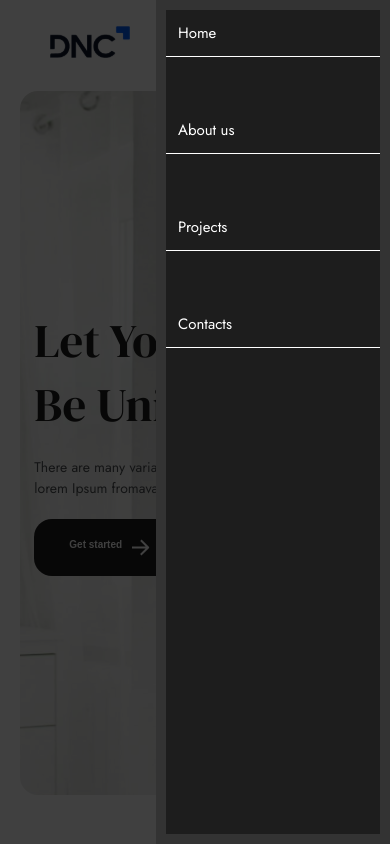
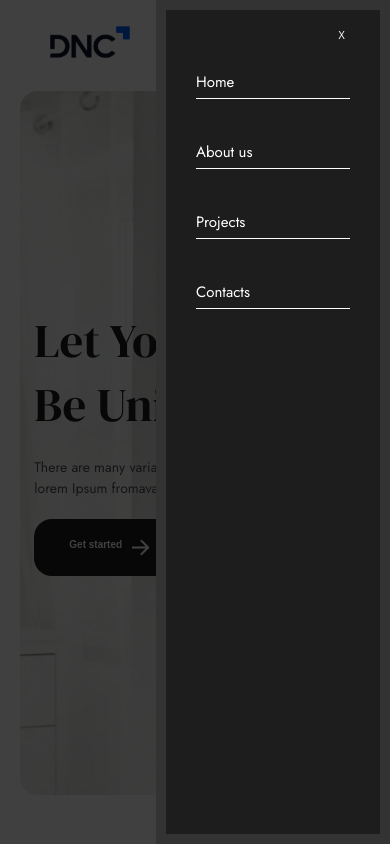
Before and after one commit to hashiraofcode/aprendendoReact, a React (Vite) app in the folder dnc-arq-valmir-neto/: page / in a window 390 px wide. Both pictures are taken after a click on the button "Menu". Shown: the top 844 px of the page. Built offline with nearby package versions, Linux system fonts and the light colour scheme.

Commit message:
ajuste no menu e no close button

```diff
--- a/dnc-arq-valmir-neto/src/components/Header/Header.css
+++ b/dnc-arq-valmir-neto/src/components/Header/Header.css
@@ -43,6 +43,9 @@ nav> ul li a:hover {
 @media (max-width: 768px) {
     nav.open.flex-container.flex-align-center.flex-grow {
         display: flex;
+        flex-direction: column;
+        align-items: flex-end;
+        gap: 1rem;
     }
 
     nav.flex-container.flex-align-center.flex-grow {
@@ -68,6 +71,7 @@ nav> ul li a:hover {
     }
     nav ul li {
         width: 100%;
+        padding: 0 30px;
     }
     nav ul li a {
         border-bottom: 1px solid white;
@@ -75,18 +79,13 @@ nav> ul li a:hover {
         text-decoration: none;
         font-size: clamp(15px, 3vw, 20px);
         margin-bottom: 1rem;
-        padding: 12px;
         width: 100%;
         display: flex;
         justify-content: flex-start;
+        margin-bottom: .2rem;
+        padding-bottom: .5rem;
     }
     .menu-mobile-button {
         display: block;
     }
-    .close-button {
-        background: none;
-        color: white;
-        border: none;
-        font-size: clamp(1.9rem, 4vw, 2.5rem);
-    }
 }
--- a/dnc-arq-valmir-neto/src/components/Header/Header.jsx
+++ b/dnc-arq-valmir-neto/src/components/Header/Header.jsx
@@ -19,6 +19,9 @@ function Header() {
                      <ButtonMenu StyleButton={"secundary"} onClick={()=> setOpen(!isOpen)}>Menu</ButtonMenu>
                 </div>
                 <nav className={`flex-container flex-align-center flex-grow ${isOpen? 'open' : '' }`}>
+                    <div className="menu-mobile-button close-button">
+                        <ButtonMenu StyleButton={'unstyle'} onClick={()=> setOpen(!isOpen)} >X</ButtonMenu>
+                    </div>
                     <ul className='flex-container flex-grow jc-end'>
                         <li>
                             <Link to='/'>Home</Link>
--- a/dnc-arq-valmir-neto/src/components/buttonsAplication/button.css
+++ b/dnc-arq-valmir-neto/src/components/buttonsAplication/button.css
@@ -9,10 +9,11 @@
     transition: background-color 0.3s ease;
     max-width: 220px;
 }
+
 /* PRIMARY */
 .button.primary {
     background-color: #0c70f2;
-    color:white;
+    color: white;
     border: none;
 }
 
@@ -49,11 +50,15 @@
     background: none;
     width: fit-content;
     padding: 1rem;
+    color: white;
+    font-size: clamp(1.9rem, 4vw, 2.5rem);
+    font-weight: 400;
 }
 
 /* DISABLE */
 
-.button:disabled, .button:disabled>:hover {
+.button:disabled,
+.button:disabled>:hover {
     background-color: #ccc;
     color: #666;
     pointer-events: none;
```
